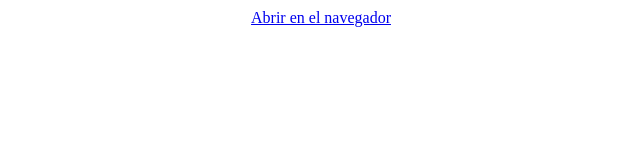
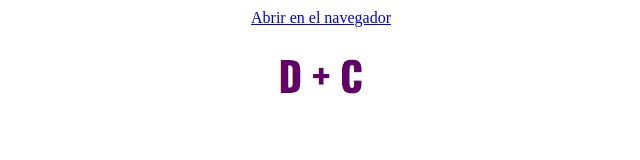
Before and after one commit to danialiagamoraga/d-c, a plain HTML site: page index.html in a window 1280 px wide. Shown: the whole page, without its empty margins (319-959 px from the left). Drawn offline with Linux system fonts and the light colour scheme.

Commit message:
<tr> #header

```diff
--- a/index.html
+++ b/index.html
@@ -116,6 +116,44 @@
                             </table>
                         </td>
                     </tr>
+
+                    <tr>
+                        <td align="center" valign="top" id="header">
+                            <table align="center" border="0" cellpadding="0" cellspacing="0" width="100%"
+                                class="contenedor-plantilla">
+                                <tr>
+                                    <td valign="top" class="headerContainer">
+                                        <table style="min-width:100%;" width="100%" cellspacing="0" cellpadding="0"
+                                            border="0">
+                                            <tbody>
+                                                <tr>
+                                                    <td style="padding:9px" valign="top">
+                                                        <table style="min-width:100%;" width="100%" cellspacing="0"
+                                                            cellpadding="0" border="0" align="left">
+                                                            <tbody>
+                                                                <tr>
+                                                                    <td style="padding-right: 9px; padding-left: 9px; padding-top: 0; padding-bottom: 0; text-align:center;"
+                                                                        valign="top">
+
+                                                                        <a href="#" title="" class="" target="_blank">
+                                                                            <img alt="" src="assets/img/logo.png"
+                                                                                style="max-width:122px; padding-bottom: 0; display: inline !important; vertical-align: bottom;"
+                                                                                width="122" align="middle">
+                                                                        </a>
+
+                                                                    </td>
+                                                                </tr>
+                                                            </tbody>
+                                                        </table>
+                                                    </td>
+                                                </tr>
+                                            </tbody>
+                                        </table>
+                                    </td>
+                                </tr>
+                            </table>
+                        </td>
+                    </tr>
                 </table>
             </td>
         </tr>
```
